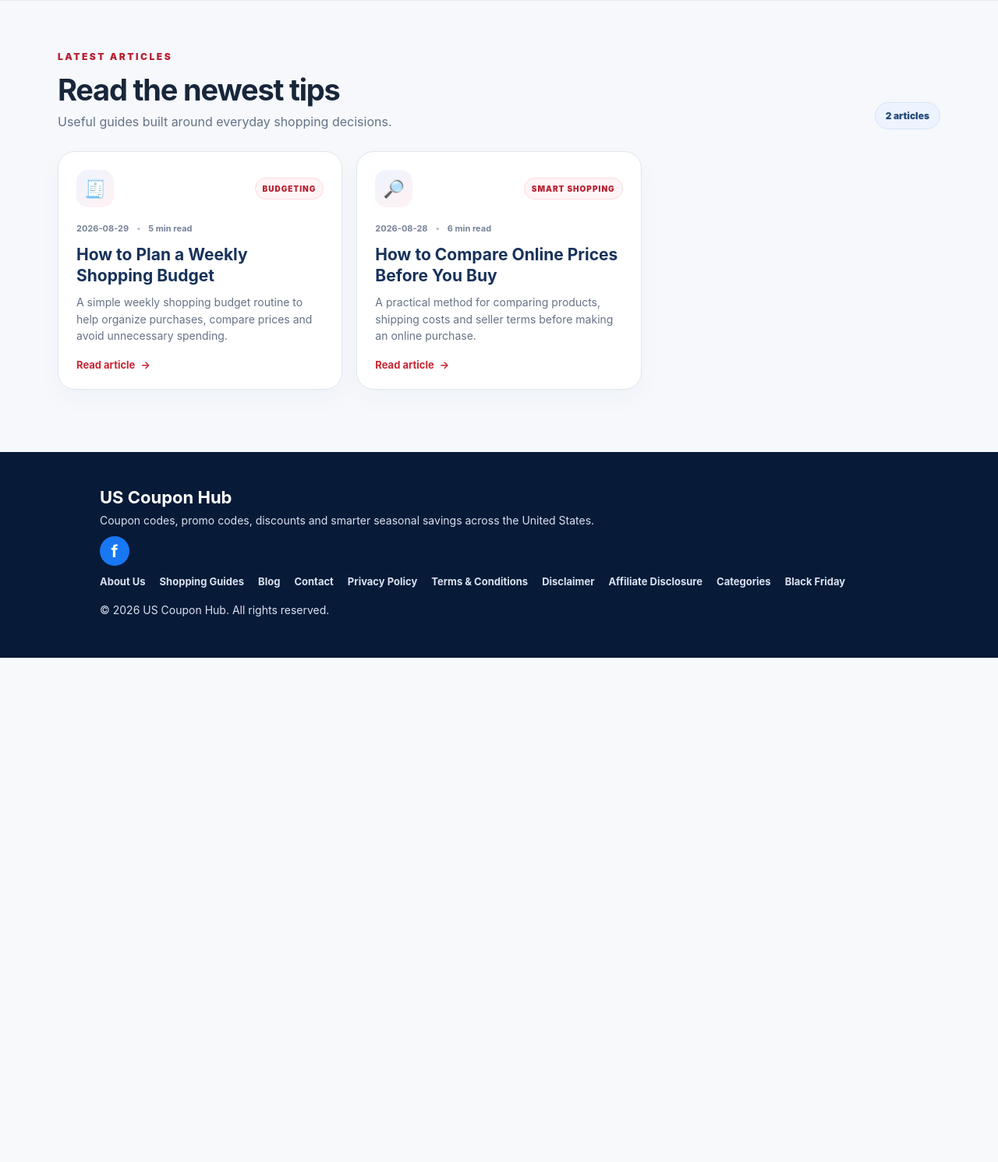
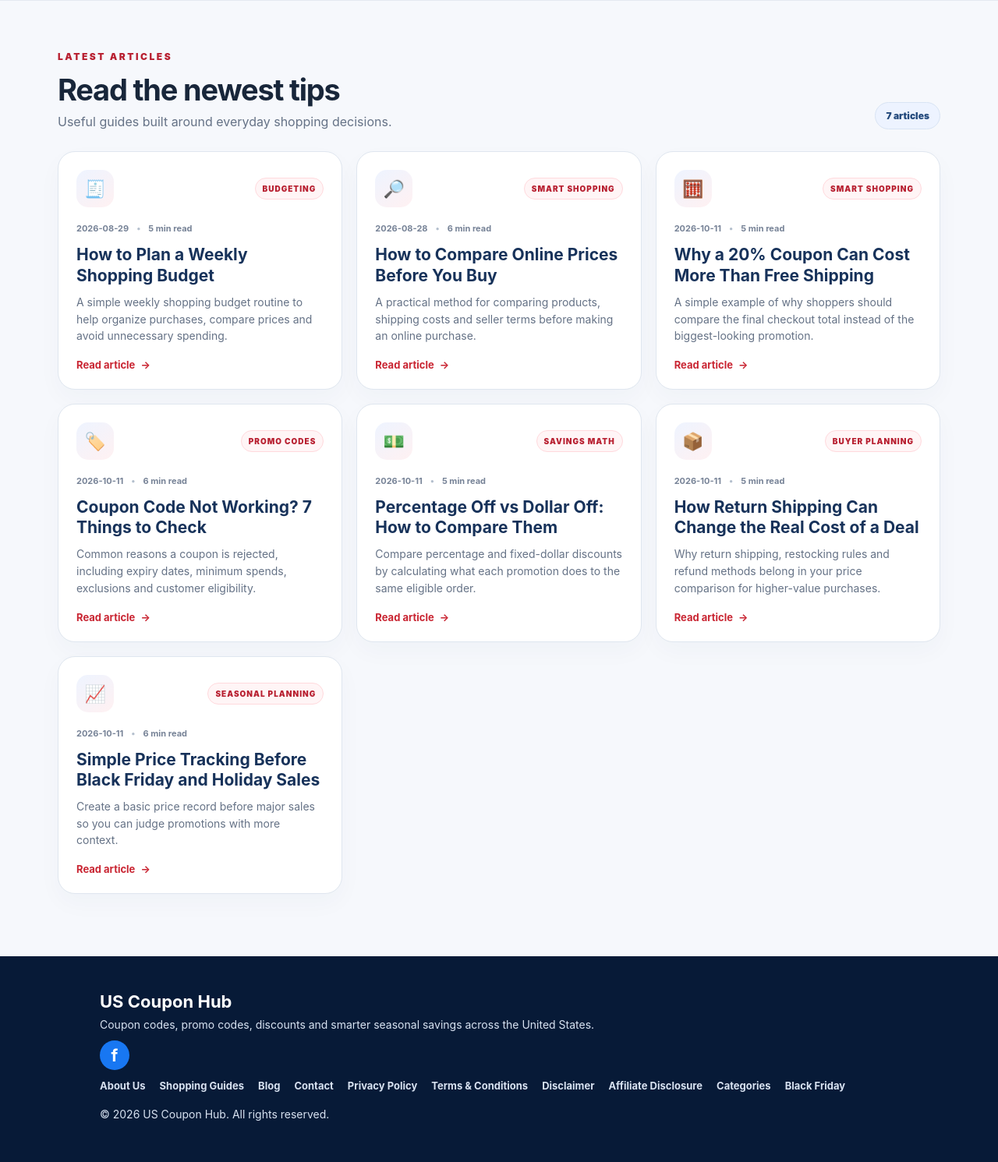
Before and after one commit to onehubworldcom/uscouponhub, a Flask app: page /blog/ in a window 1280 px wide. Shown: the part 621-2112 px from the top of the page at 78% size. Before the commit the page ends 1465 px from the top, so only its background shows below. Run offline with Flask 3, Linux system fonts and the light colour scheme.

Commit message:
Add new shopping guides and blog content
* Add new shopping guides and blog articles

* Link new blog posts to related shopping guides

* Test new guide and blog routes

```diff
--- a/app.py
+++ b/app.py
@@ -106,6 +106,62 @@ SHOPPING_GUIDES = {
         'intro': 'Seasonal promotions can be useful for planned purchases, but the best approach is to start with a need and then evaluate available offers.',
         'sections': [('Plan around real needs', 'Make a list of purchases you expect in the coming months before major sale periods begin.'), ('Understand the season', 'Different events emphasize different product categories, so compare what is actually relevant to your list.'), ('Check stock and alternatives', 'Have alternatives ready for popular products that may sell out.'), ('Review policies before checkout', 'Seasonal sales can have different return or delivery conditions.'), ('Track results after shopping', 'Review whether the purchases were useful and within budget to improve future planning.')],
         'tips': ['Use seasonal events as opportunities, not obligations.', 'Compare the final price before buying.', 'Keep a record of large purchases for warranty and return purposes.']},
+
+    'check-sale-price-real-deal': {
+        'title': 'How to Check If a Sale Price Is Really a Deal',
+        'description': 'A practical way to judge sale prices using normal price ranges, product details and the final checkout total.',
+        'intro': 'A sale label does not automatically mean the price is unusually low. The safest comparison starts with the exact product, its recent price range and the complete amount you will pay.',
+        'sections': [
+            ('Match the exact product', 'Check the model number, size, color, condition and included accessories before comparing prices. A similar-looking item may not be the same version.'),
+            ('Look for a normal price range', 'Compare the current price with prices from other established sellers and, when possible, with prices you have previously noted for the same product.'),
+            ('Ignore the percentage until the price makes sense', 'A large percentage discount can look impressive even when the starting price is unusually high. Focus first on the actual selling price.'),
+            ('Calculate the checkout total', 'Add shipping, required fees and any minimum-spend conditions. The best-looking sale can become the more expensive option at checkout.'),
+            ('Check whether the timing works for you', 'A lower price is not useful if the delivery date, return policy or product condition does not meet your needs.')],
+        'tips': ['Compare the same product version.', 'Use the final checkout total as your main number.', 'Do not buy only because a sale timer creates urgency.']},
+    'free-shipping-vs-coupon-discount': {
+        'title': 'Free Shipping vs Coupon Discount: Which Saves More?',
+        'description': 'Compare shipping charges and coupon discounts using the total amount due rather than the headline promotion.',
+        'intro': 'Free shipping and percentage-off coupons can both reduce an order, but the better option depends on the starting price, shipping charge and coupon conditions.',
+        'sections': [
+            ('Write down the starting total', 'Begin with the cost of the items you already planned to buy. Do not add extra products simply to make an offer look better.'),
+            ('Calculate the coupon result', 'Apply the coupon to eligible items and note the discounted subtotal. Check whether any exclusions or minimum-spend rules change the result.'),
+            ('Add shipping to the coupon option', 'A strong coupon can still be less useful if the order carries a high delivery charge.'),
+            ('Calculate the free-shipping option separately', 'Compare the same basket with free shipping and no coupon when the retailer does not allow promotions to be combined.'),
+            ('Choose the lower final total', 'The promotion with the smaller advertised benefit can still produce the lower checkout price.')],
+        'tips': ['Compare both options with the same basket.', 'Check whether promotions can be combined.', 'Do not add unnecessary items only to reach a free-shipping threshold.']},
+    'online-return-policy-checklist': {
+        'title': 'Online Return Policy Checklist Before You Buy',
+        'description': 'Check return windows, return shipping, final-sale rules and refund methods before placing an online order.',
+        'intro': 'A low price can lose its value if an item is difficult or expensive to return. Reading the return policy before checkout can prevent avoidable costs later.',
+        'sections': [
+            ('Check the return window', 'Find out how many days you have to start a return and whether the clock begins at purchase, shipment or delivery.'),
+            ('Look for final-sale exclusions', 'Clearance items, personalized products, opened electronics and other categories may have different rules or may not be returnable.'),
+            ('Check who pays return shipping', 'Some retailers provide prepaid returns while others deduct shipping or handling charges from the refund.'),
+            ('Confirm the refund method', 'A return may go back to the original payment method, store credit or an exchange depending on the policy and item type.'),
+            ('Keep packaging and records when needed', 'For higher-value purchases, save the order confirmation and any packaging required by the seller until you know the item is suitable.')],
+        'tips': ['Read return rules before buying expensive items.', 'Check whether sale items have different conditions.', 'Keep order records until the return period ends.']},
+    'safe-online-shopping-checklist': {
+        'title': 'Safe Online Shopping Checklist',
+        'description': 'Simple checks for website identity, checkout security, payment methods and order records before buying online.',
+        'intro': 'Online shopping is easier when you use a short safety routine. The goal is to confirm that you are dealing with the intended retailer and that the checkout process looks legitimate.',
+        'sections': [
+            ('Verify the website address', 'Check the domain name carefully before entering account or payment information, especially when you arrived from an ad, message or unfamiliar link.'),
+            ('Use trusted checkout methods', 'Prefer payment methods and checkout systems you recognize, and avoid sending payment through unusual methods requested outside the normal checkout flow.'),
+            ('Be cautious with unrealistic prices', 'An unusually low price on an unfamiliar website is a reason to check the seller, policies and contact information more carefully.'),
+            ('Protect shopping accounts', 'Use strong, unique passwords and enable additional account security features when a retailer provides them.'),
+            ('Save your confirmation', 'Keep the order confirmation, seller name, total paid and delivery information until the purchase is completed satisfactorily.')],
+        'tips': ['Type a retailer address directly when in doubt.', 'Do not share unnecessary personal information for a coupon.', 'Keep order confirmations for important purchases.']},
+    'holiday-shipping-deadlines-guide': {
+        'title': 'How to Plan Holiday Shipping and Delivery Deadlines',
+        'description': 'Plan holiday purchases around delivery estimates, seller processing times and backup options.',
+        'intro': 'Holiday shopping is not only about finding a price. Delivery timing becomes part of the decision when an item is needed for a specific date.',
+        'sections': [
+            ('Start with the date you actually need the item', 'Work backward from the event or holiday instead of relying only on a retailer headline such as arrives before the holidays.'),
+            ('Include seller processing time', 'Some orders need time to be prepared before the carrier receives the package, especially personalized or marketplace items.'),
+            ('Review the delivery estimate at checkout', 'The product page estimate can change after you enter your address or select a shipping method.'),
+            ('Leave a buffer for important gifts', 'Weather, inventory changes and carrier delays can happen, so avoid choosing the last possible delivery date when timing matters.'),
+            ('Prepare a backup option', 'For time-sensitive purchases, identify a local pickup or alternative product in case shipping changes unexpectedly.')],
+        'tips': ['Check the final delivery estimate before paying.', 'Order time-sensitive items earlier when possible.', 'Keep tracking and order information together.']},
 }
 
 
@@ -128,7 +184,58 @@ BLOG_POSTS = {
         'intro': 'A lower sticker price does not always mean a lower final cost. Comparing the same product carefully can help you make a clearer decision.',
         'sections': [('Match the exact product', 'Check model numbers, sizes, colors and included accessories so you are comparing like with like.'), ('Calculate the total cost', 'Include shipping, taxes and required membership fees when reviewing offers.'), ('Check delivery timing', 'A cheaper option may not be useful if the delivery date does not meet your needs.'), ('Read return information', 'Before buying, review the return window and any conditions that apply to the item.'), ('Save your comparison', 'For larger purchases, keep a short note of the options so you can avoid repeatedly starting from scratch.')],
         'tips': ['Compare total cost, not just sticker price.', 'Check exact product specifications.', 'Keep important order records.']
-    }
+    },
+
+    'why-20-percent-coupon-can-cost-more-than-free-shipping': {
+        'title': 'Why a 20% Coupon Can Cost More Than Free Shipping',
+        'description': 'A simple example of why shoppers should compare the final checkout total instead of the biggest-looking promotion.',
+        'date': '2026-10-11', 'category': 'Smart Shopping', 'read_time': '5 min read', 'icon': '🧮',
+        'intro': 'A percentage-off coupon often looks more valuable than free shipping, but that is not always true. The only reliable comparison is the amount you will actually pay for the same basket.',
+        'sections': [('Start with the same basket', 'Compare promotions using identical items so the result is meaningful.'), ('Calculate the percentage discount', 'Work out the eligible discount and check whether excluded items or a maximum discount limit apply.'), ('Add delivery charges', 'If the coupon option still has shipping, include that charge before comparing it with free shipping.'), ('Check minimum-spend rules', 'A promotion that requires extra purchases can increase total spending even when it creates a discount.'), ('Use the final total', 'Choose based on the complete checkout amount and your actual need for the items, not the size of the promotional headline.')],
+        'tips': ['Use the same basket for every comparison.', 'Include shipping before deciding.', 'Do not spend extra only to unlock a promotion.'],
+        'related_guide_slug': 'free-shipping-vs-coupon-discount',
+        'related_guide_title': 'Free Shipping vs Coupon Discount: Which Saves More?'
+    },
+    'coupon-code-not-working-things-to-check': {
+        'title': 'Coupon Code Not Working? 7 Things to Check',
+        'description': 'Common reasons a coupon is rejected, including expiry dates, minimum spends, exclusions and customer eligibility.',
+        'date': '2026-10-11', 'category': 'Promo Codes', 'read_time': '6 min read', 'icon': '🏷️',
+        'intro': 'A rejected coupon does not always mean the code was fake. Retailers often attach conditions that determine when and where a promotion can be used.',
+        'sections': [('Check the expiry date', 'The promotion may have ended or may only work during a specified time period.'), ('Check the minimum spend', 'Some coupons only activate after the eligible subtotal reaches a required amount.'), ('Review product exclusions', 'Certain brands, sale items, gift cards or categories may not qualify.'), ('Check customer eligibility', 'The offer may be for new customers, members, app users or a specific region.'), ('Look for automatic discounts', 'A store may already be applying another promotion that cannot be combined with the coupon.'), ('Check spelling and spacing', 'Enter the code exactly as provided and remove accidental spaces before or after it.'), ('Read the checkout message', 'The retailer error message often explains whether the problem is expiry, eligibility or the contents of the cart.')],
+        'tips': ['Do not keep trying unrelated codes at random.', 'Read the retailer terms when available.', 'Confirm any accepted discount in the order summary.'],
+        'related_guide_slug': 'find-legit-promo-codes',
+        'related_guide_title': 'How to Find Legit Promo Codes'
+    },
+    'percentage-off-vs-dollar-off': {
+        'title': 'Percentage Off vs Dollar Off: How to Compare Them',
+        'description': 'Compare percentage and fixed-dollar discounts by calculating what each promotion does to the same eligible order.',
+        'date': '2026-10-11', 'category': 'Savings Math', 'read_time': '5 min read', 'icon': '💵',
+        'intro': 'A 15% discount and a $20 discount cannot be compared by appearance alone. The better promotion depends on the eligible order value and any limits attached to the offer.',
+        'sections': [('Use the eligible subtotal', 'Start with the amount that actually qualifies for the promotion.'), ('Calculate the percentage option', 'Multiply the eligible subtotal by the percentage and check whether the retailer sets a maximum discount.'), ('Calculate the fixed-dollar option', 'Subtract the fixed amount, making sure the order meets any minimum-spend requirement.'), ('Add other costs', 'Shipping and fees can change the better choice even after the discount is calculated.'), ('Check whether you needed the full basket', 'Do not increase an order only to cross a threshold unless the added products were already planned purchases.')],
+        'tips': ['Calculate both discounts on the same eligible subtotal.', 'Check maximum-discount limits.', 'Compare the final checkout amount.'],
+        'related_guide_slug': 'compare-online-deals',
+        'related_guide_title': 'How to Compare Online Deals'
+    },
+    'return-shipping-can-change-deal': {
+        'title': 'How Return Shipping Can Change the Real Cost of a Deal',
+        'description': 'Why return shipping, restocking rules and refund methods belong in your price comparison for higher-value purchases.',
+        'date': '2026-10-11', 'category': 'Buyer Planning', 'read_time': '5 min read', 'icon': '📦',
+        'intro': 'Two retailers can sell the same item at similar prices while offering very different return terms. Those differences matter most when size, fit or product compatibility is uncertain.',
+        'sections': [('Check return shipping', 'A prepaid return can be more convenient than paying to ship a large or heavy item back.'), ('Look for restocking charges', 'Some categories may have fees or special conditions that reduce the refund.'), ('Check the refund method', 'Store credit may be less flexible than a refund to the original payment method.'), ('Compare the return window', 'A longer window can be useful for gifts or products that need time to evaluate.'), ('Balance price and flexibility', 'A slightly higher purchase price can sometimes be worthwhile when the return policy materially reduces your risk and potential cost.')],
+        'tips': ['Read the return policy before buying.', 'Pay extra attention to large or hard-to-fit items.', 'Keep packaging until you know the product works for you.'],
+        'related_guide_slug': 'online-return-policy-checklist',
+        'related_guide_title': 'Online Return Policy Checklist Before You Buy'
+    },
+    'simple-price-tracking-before-major-sales': {
+        'title': 'Simple Price Tracking Before Black Friday and Holiday Sales',
+        'description': 'Create a basic price record before major sales so you can judge promotions with more context.',
+        'date': '2026-10-11', 'category': 'Seasonal Planning', 'read_time': '6 min read', 'icon': '📈',
+        'intro': 'You do not need a complicated system to understand whether a major sale price looks useful. A short record of the products you actually plan to buy can give you helpful context.',
+        'sections': [('Choose only planned products', 'Track items you genuinely expect to purchase rather than collecting dozens of random sale targets.'), ('Record the exact model', 'Save the model number, size or version so later comparisons are like for like.'), ('Note the current price', 'Write down the price from one or two established sellers before the sale period starts.'), ('Record shipping and bundle details', 'A price comparison is more useful when you also know whether shipping or accessories are included.'), ('Compare sale-day totals', 'When the event begins, compare the final checkout price with your earlier notes instead of relying only on the advertised percentage.')],
+        'tips': ['Track a short list of real purchase targets.', 'Record exact product versions.', 'Compare final prices during the sale.'],
+        'related_guide_slug': 'black-friday-shopping-guide',
+        'related_guide_title': 'Complete Black Friday Shopping Guide'
+    },
 }
 
 def category_from_query(value):
--- a/templates/blog_post.html
+++ b/templates/blog_post.html
@@ -3,5 +3,5 @@
 {% block description %}{{ post.description }}{% endblock %}
 {% block content %}
 <section class="article-hero"><div class="article-wrap"><a class="article-back" href="/blog/">← Back to all articles</a><p class="eyebrow">{{ post.category|default('SHOPPING BLOG') }}</p><h1>{{ post.title }}</h1><p class="article-lead">{{ post.description }}</p><div class="article-meta"><span>📅 {{ post.date }}</span><span>•</span><span>⏱ {{ post.read_time|default('5 min read') }}</span></div></div></section>
-<section class="article-section"><article class="article-card"><p class="article-intro">{{ post.intro }}</p>{% for heading, text in post.sections %}<section class="article-part"><span class="article-number">{{ '%02d'|format(loop.index) }}</span><div><h2>{{ heading }}</h2><p>{{ text }}</p></div></section>{% endfor %}<div class="guide-tips"><p class="eyebrow">QUICK CHECKLIST</p><h2>Before you buy</h2><ul>{% for tip in post.tips %}<li>✓ {{ tip }}</li>{% endfor %}</ul></div><p class="article-note">This article provides general shopping information. Prices, offers and store policies can change, so always verify current details before purchasing.</p></article><p class="back-guides"><a href="/blog/">← Explore more shopping articles</a></p></section>
+<section class="article-section"><article class="article-card"><p class="article-intro">{{ post.intro }}</p>{% for heading, text in post.sections %}<section class="article-part"><span class="article-number">{{ '%02d'|format(loop.index) }}</span><div><h2>{{ heading }}</h2><p>{{ text }}</p></div></section>{% endfor %}<div class="guide-tips"><p class="eyebrow">QUICK CHECKLIST</p><h2>Before you buy</h2><ul>{% for tip in post.tips %}<li>✓ {{ tip }}</li>{% endfor %}</ul></div>{% if post.related_guide_slug %}<div class="guide-tips"><p class="eyebrow">RELATED SHOPPING GUIDE</p><h2><a href="/guides/{{ post.related_guide_slug }}/">{{ post.related_guide_title }} →</a></h2></div>{% endif %}<p class="article-note">This article provides general shopping information. Prices, offers and store policies can change, so always verify current details before purchasing.</p></article><p class="back-guides"><a href="/blog/">← Explore more shopping articles</a></p></section>
 {% endblock %}
```
Also changed, not shown: seo_full_dataset_check.py (+12 -0 lines).
